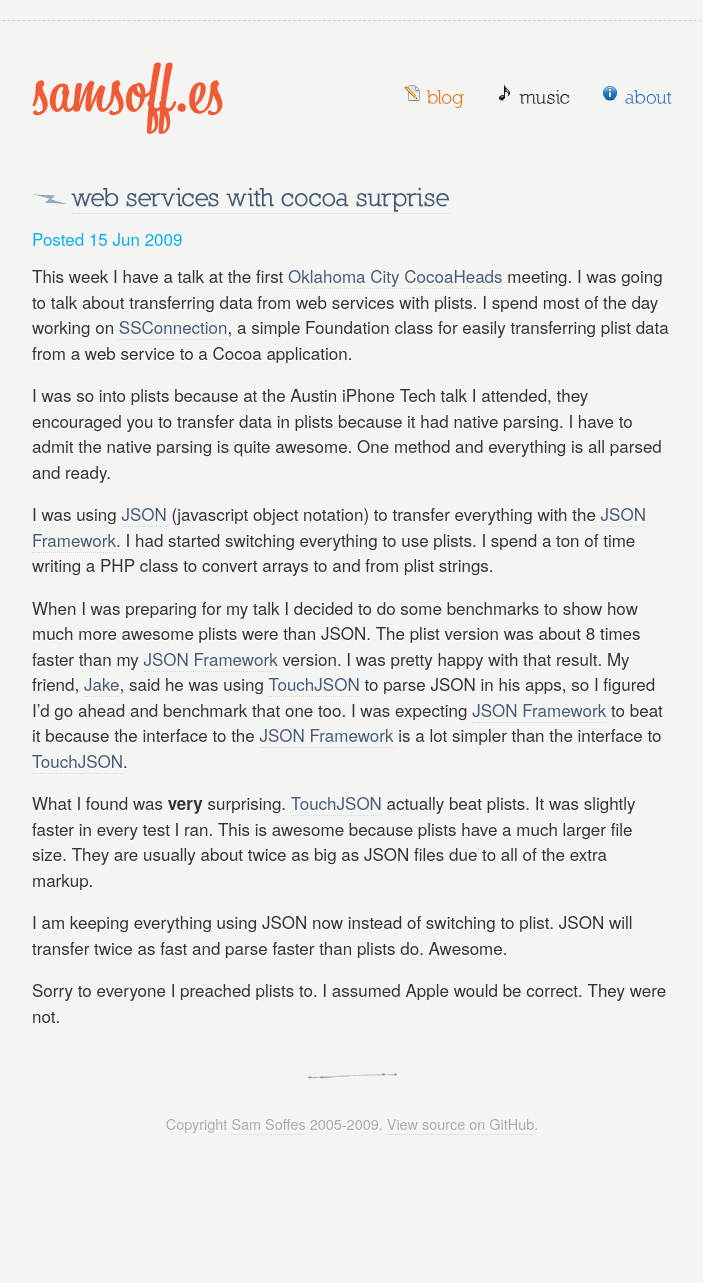
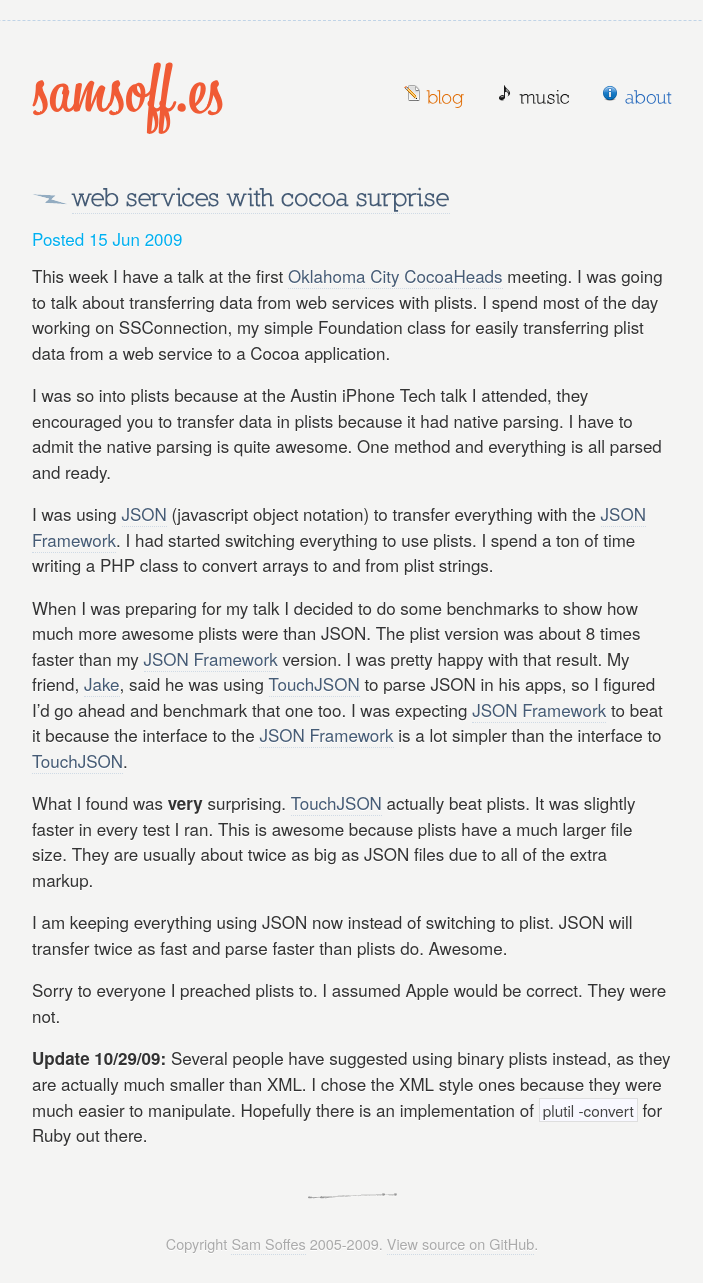
Before and after one commit to hackervera/tjgillies.github.com, a Jekyll site: the page built from _posts/2009-06-15-web-services-with-cocoa-surprise.markdown, in a window 1280 px wide. Shown: the whole page, without its empty margins (288-991 px from the left). Built offline with Jekyll 4.4.1, drawn with Linux system fonts in a browser that asks for light colours; Markdown is read by kramdown in place of the engine named in the settings; before the commit the page ends 1164 px from its top, so only the background shows below that.

Commit message:
Updated web services post thanks to @nigelkersten and others

```diff
--- a/_posts/2009-06-15-web-services-with-cocoa-surprise.markdown
+++ b/_posts/2009-06-15-web-services-with-cocoa-surprise.markdown
@@ -3,7 +3,7 @@
 layout: post
 ---
 
-This week I have a talk at the first [Oklahoma City CocoaHeads](http://cocoaokc.org) meeting. I was going to talk about transferring data from web services with plists. I spend most of the day working on [SSConnection](http://github.com/samsoffes/ssconnection), a simple Foundation class for easily transferring plist data from a web service to a Cocoa application.
+This week I have a talk at the first [Oklahoma City CocoaHeads](http://cocoaokc.org) meeting. I was going to talk about transferring data from web services with plists. I spend most of the day working on SSConnection, my simple Foundation class for easily transferring plist data from a web service to a Cocoa application.
 
 I was so into plists because at the Austin iPhone Tech talk I attended, they encouraged you to transfer data in plists because it had native parsing. I have to admit the native parsing is quite awesome. One method and everything is all parsed and ready.
 
@@ -17,5 +17,7 @@
 
 Sorry to everyone I preached plists to. I assumed Apple would be correct. They were not.
 
+**Update 10/29/09:** Several people have suggested using binary plists instead, as they are actually much smaller than XML. I chose the XML style ones because they were much easier to manipulate. Hopefully there is an implementation of `plutil -convert` for Ruby out there.
+
 [TouchJSON]: http://code.google.com/p/touchcode/
 [JSON Framework]: http://code.google.com/p/json-framework
```
